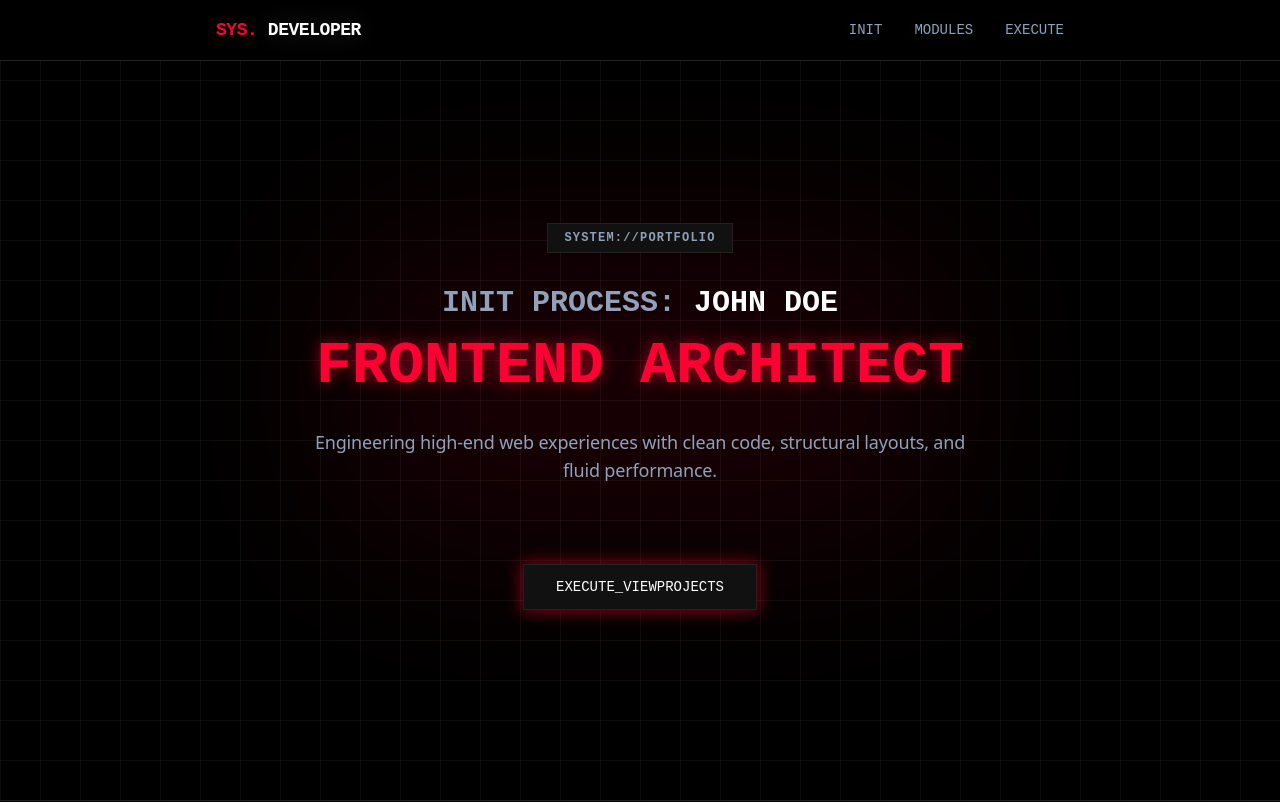
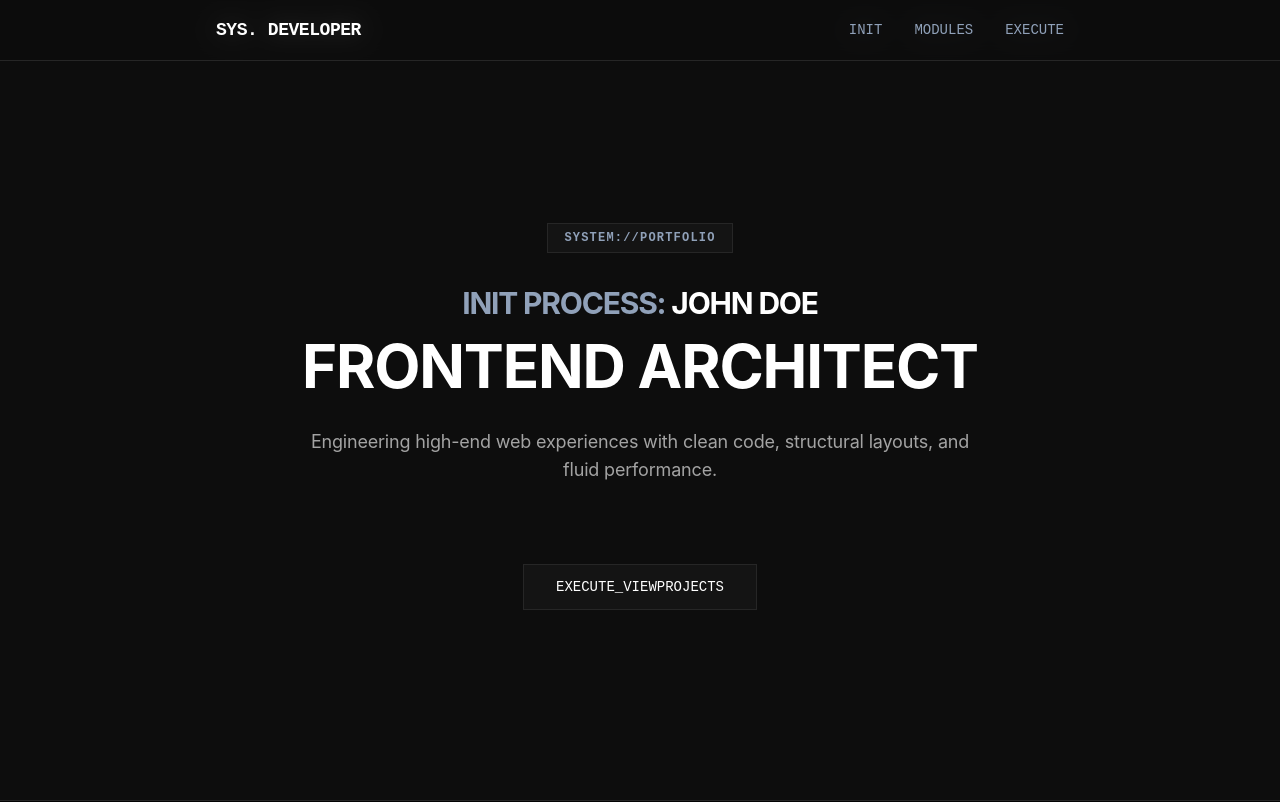
Before and after one commit to bw007/ng-portfolio, an Angular app: page /home in a window 1280 px wide. Shown: the top 802 px of the page. Built offline with nearby package versions, Linux system fonts and the light colour scheme.

Commit message:
feat: scaffold home page layout, reusable button component, and global Tailwind styles

```diff
--- a/src/styles.css
+++ b/src/styles.css
@@ -3,59 +3,49 @@
 @import "tailwindcss";
 
 @theme {
-  --font-sans: "Geist", ui-sans-serif, system-ui, sans-serif;
-  --font-mono: "JetBrains Mono", ui-monospace, SFMono-Regular, monospace;
+  --font-sans: "Inter", ui-sans-serif, system-ui, sans-serif;
+  --font-mono: ui-monospace, SFMono-Regular, monospace;
 
-  --color-neon-red: #ff0033;
-  --color-dark-bg: #000000;
-  --color-surface: #111111;
-  --color-border: #222222;
-  --color-cyber-blue: #00f2ff;
-
-  /* Reset all border radii to 0 */
-  --radius-sm: 0px;
-  --radius-md: 0px;
-  --radius-lg: 0px;
-  --radius-xl: 0px;
-  --radius-2xl: 0px;
-  --radius-3xl: 0px;
-  --radius-full: 0px;
-  --radius: 0px;
+  --color-dark-bg: #0d0d0d;
+  --color-surface: #141414;
+  --color-border: #262626;
+  --color-emerald-accent: #10b981;
+  --color-angular-red: #dd0031;
+  --color-angular-pink: #ff318c;
+  --color-angular-modern: #ff2740;
 }
 
 body {
   background-color: var(--color-dark-bg);
-  color: #eeeeee;
+  color: #e5e5e5;
   margin: 0;
   padding: 0;
   -webkit-font-smoothing: antialiased;
-
-  /* Blueprint Grid Pattern */
-  background-image:
-    linear-gradient(rgba(255, 255, 255, 0.05) 1px, transparent 1px),
-    linear-gradient(90deg, rgba(255, 255, 255, 0.05) 1px, transparent 1px);
-  background-size: 40px 40px;
+  font-family: var(--font-sans);
 }
 
 h1, h2, h3, h4, h5, h6 {
-  font-family: var(--font-mono);
+  font-family: var(--font-sans);
+  letter-spacing: -0.02em;
 }
 
 p {
   letter-spacing: -0.01em;
+  color: #a3a3a3;
 }
 
 /* Glassmorphism utility for sticky nav */
 .glass-nav {
-  background: rgba(0, 0, 0, 0.85);
+  background: rgba(13, 13, 13, 0.85);
   backdrop-filter: blur(12px);
   border-bottom: 1px solid var(--color-border);
 }
 
-/* Special Effects */
-.glow-neon-red {
-  box-shadow: 0 0 15px rgba(255, 0, 51, 0.3);
+/* Hide scrollbar for horizontal scroll containers if needed */
+.hide-scrollbar::-webkit-scrollbar {
+  display: none;
 }
-.glow-text-red {
-  text-shadow: 0 0 15px rgba(255, 0, 51, 0.6);
+.hide-scrollbar {
+  -ms-overflow-style: none;
+  scrollbar-width: none;
 }
```
